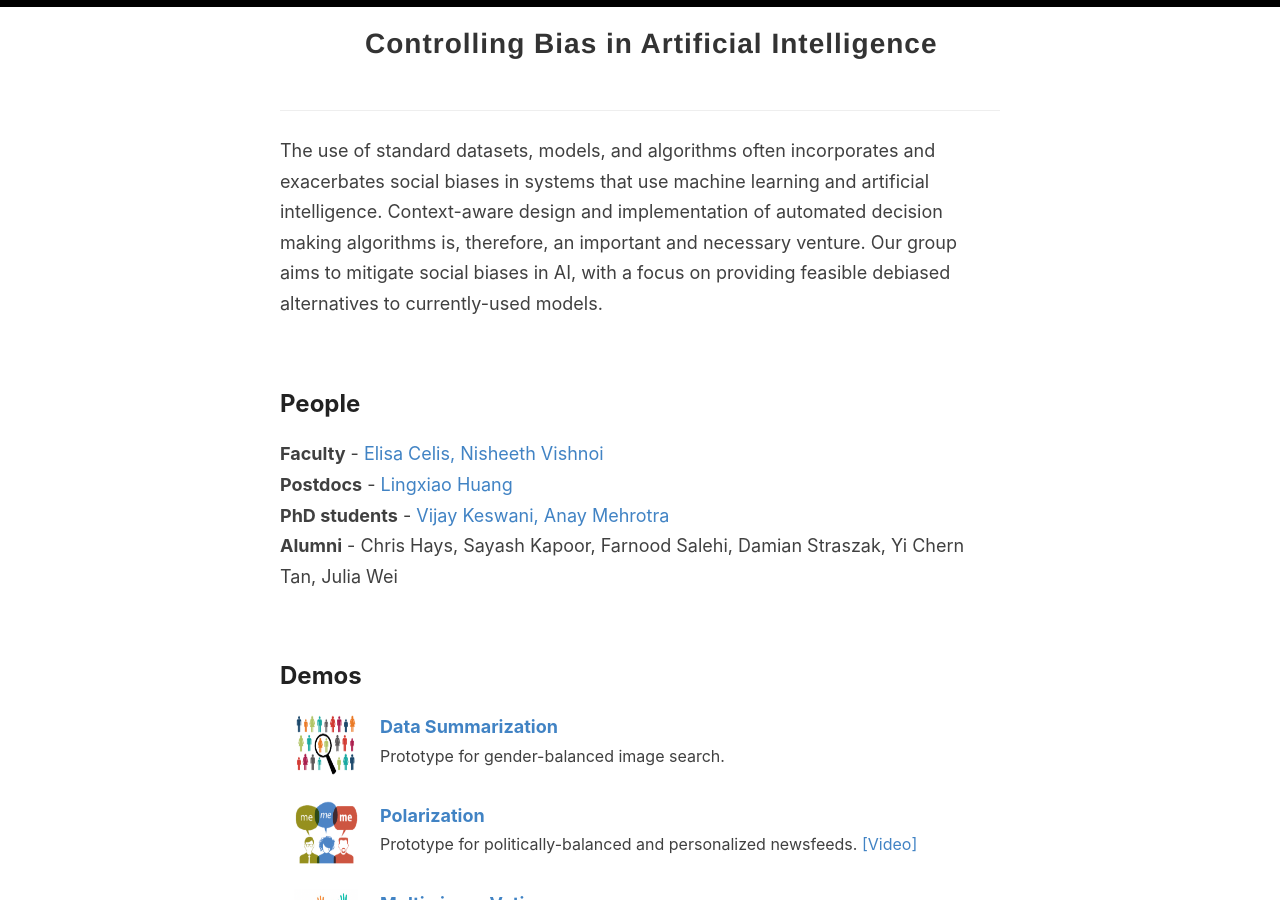
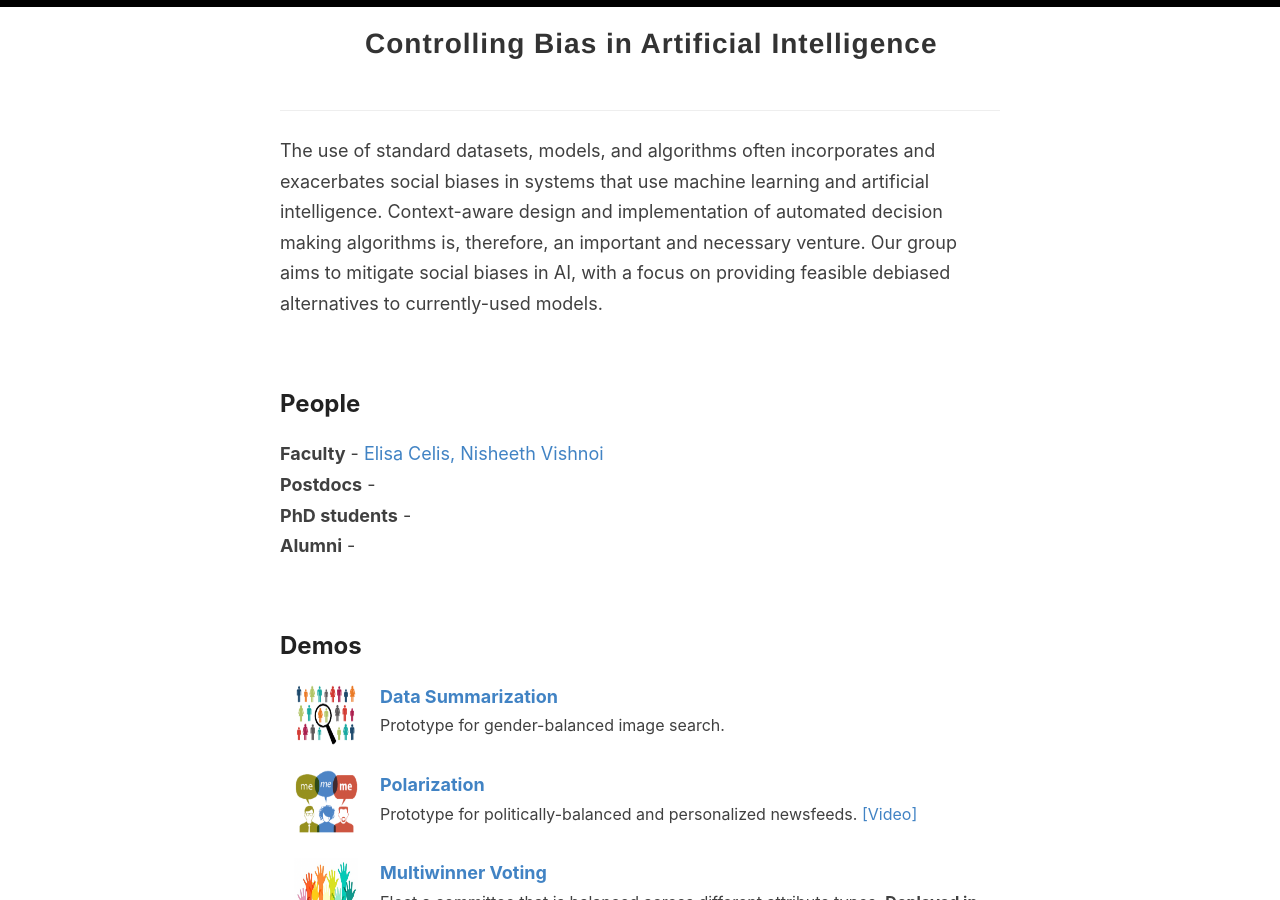
Before and after one commit to controlling-bias/controlling-bias.github.io, a Jekyll site: the page built from index.html, in a window 1280 px wide and 900 px high. Built offline with Jekyll 4.4.1, drawn with Linux system fonts in a browser that asks for light colours; the list of posts is cut into pages by our own code.

Commit message:
Update _config.yml

```diff
--- a/_config.yml
+++ b/_config.yml
@@ -18,22 +18,6 @@ faculty:
 
   - name: Nisheeth Vishnoi
     website: https://www.cs.yale.edu/homes/vishnoi
-
-postdoc:
-  - name: Lingxiao Huang
-    website: https://scholar.google.com/citations?user=SWz0BvoAAAAJ&hl=en
-
-phd:
-  - name: Vijay Keswani,
-    website: https://vijaykeswani.github.io/
-
-  - name: Anay Mehrotra
-    website: https://anaymehrotra.github.io/
-
-undergrad:
-
-alumni: Chris Hays, Sayash Kapoor, Farnood Salehi, Damian Straszak, Yi Chern Tan, Julia Wei
-
 
 
 ###### Demo information
```
